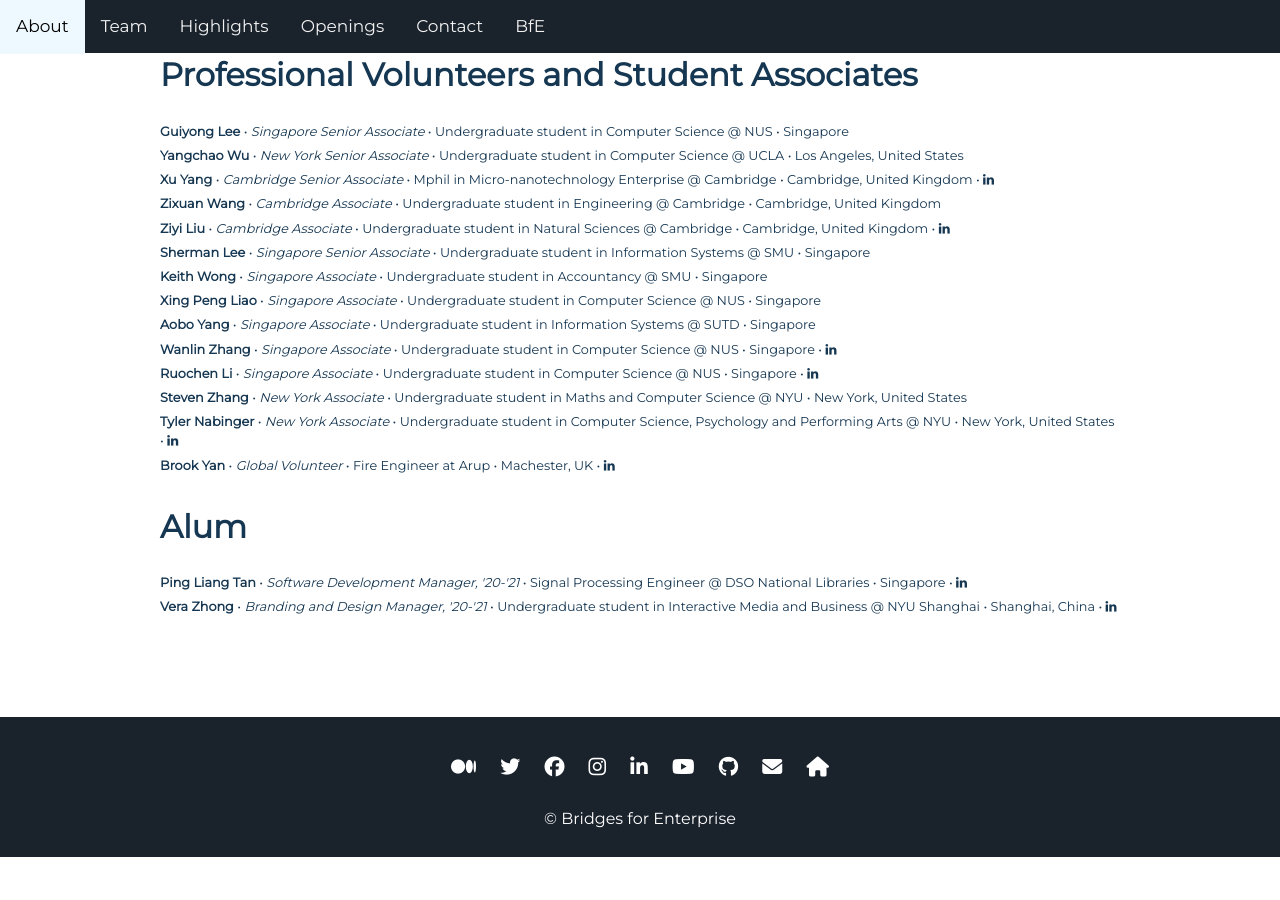
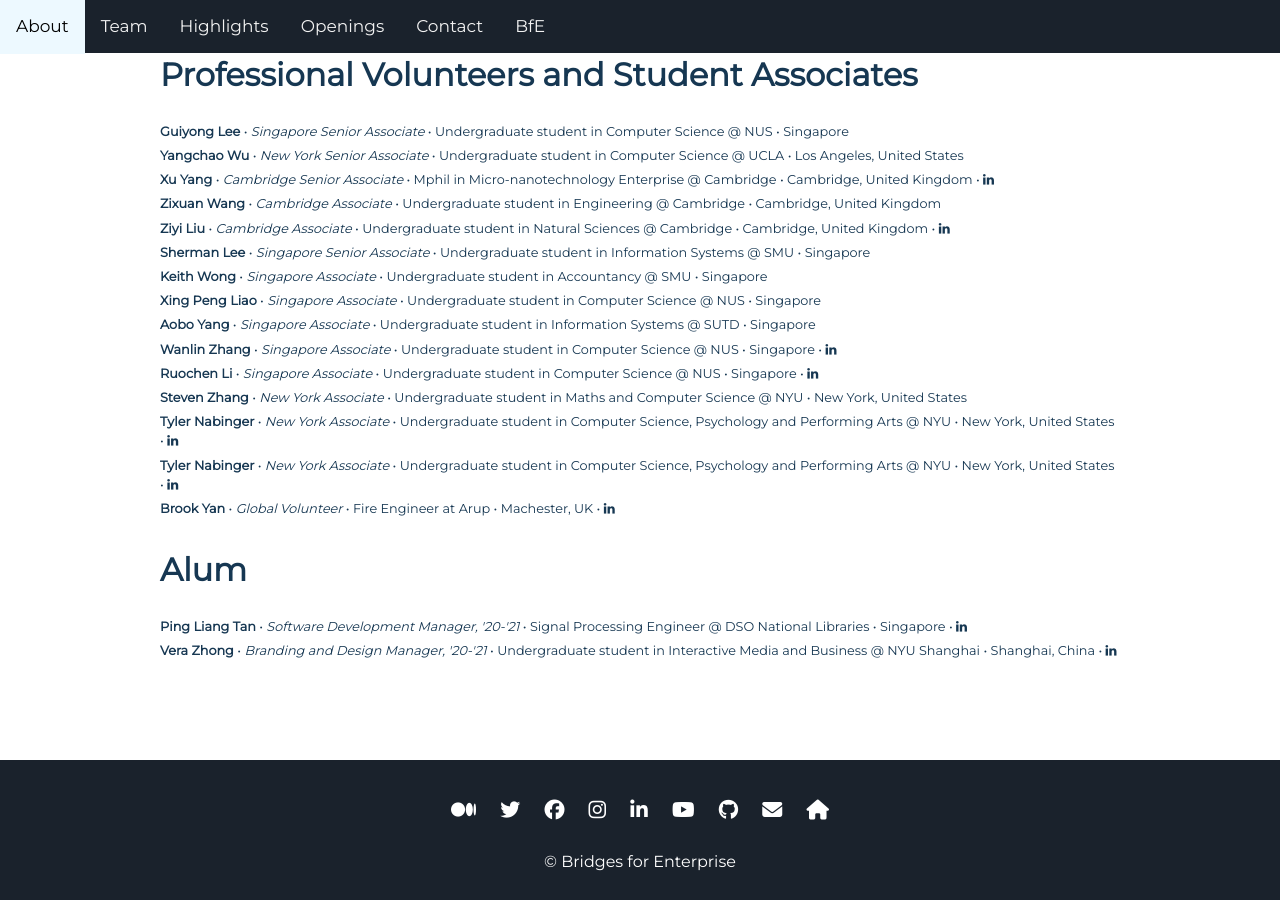
Before and after one commit to BfE-Technology/BfE-Technology.github.io, a Jekyll site: the page built from team.md, in a window 1280 px wide and 900 px high, scrolled down 2980 px. Built offline with Jekyll 4.4.1, drawn with Linux system fonts in a browser that asks for light colours; nearby versions of some CDN libraries; before the commit the page ends 3837 px from its top, so only the background shows below that.

Commit message:
Update team.md

```diff
--- a/team.md
+++ b/team.md
@@ -233,6 +233,9 @@ layout: subpage
   <strong>Tyler Nabinger</strong> • <em>New York Associate</em> • Undergraduate student in Computer Science, Psychology and Performing Arts @ NYU • New York, United States • <a href="https://www.linkedin.com/in/tyler-nabinger-3955aa162/" target="_blank"><i class="fa fa-linkedin-in"></i></a>
 </div>
 <div class="team-text-only">
+  <strong>Tyler Nabinger</strong> • <em>New York Associate</em> • Undergraduate student in Computer Science, Psychology and Performing Arts @ NYU • New York, United States • <a href="https://www.linkedin.com/in/tyler-nabinger-3955aa162/" target="_blank"><i class="fa fa-linkedin-in"></i></a>
+</div>
+<div class="team-text-only">
   <strong>Brook Yan</strong> • <em>Global Volunteer</em> • Fire Engineer at Arup • Machester, UK • <a href="https://www.linkedin.com/in/brook-yan-0b0298a0/" target="_blank"><i class="fa fa-linkedin-in"></i></a>
 </div>
 
```
